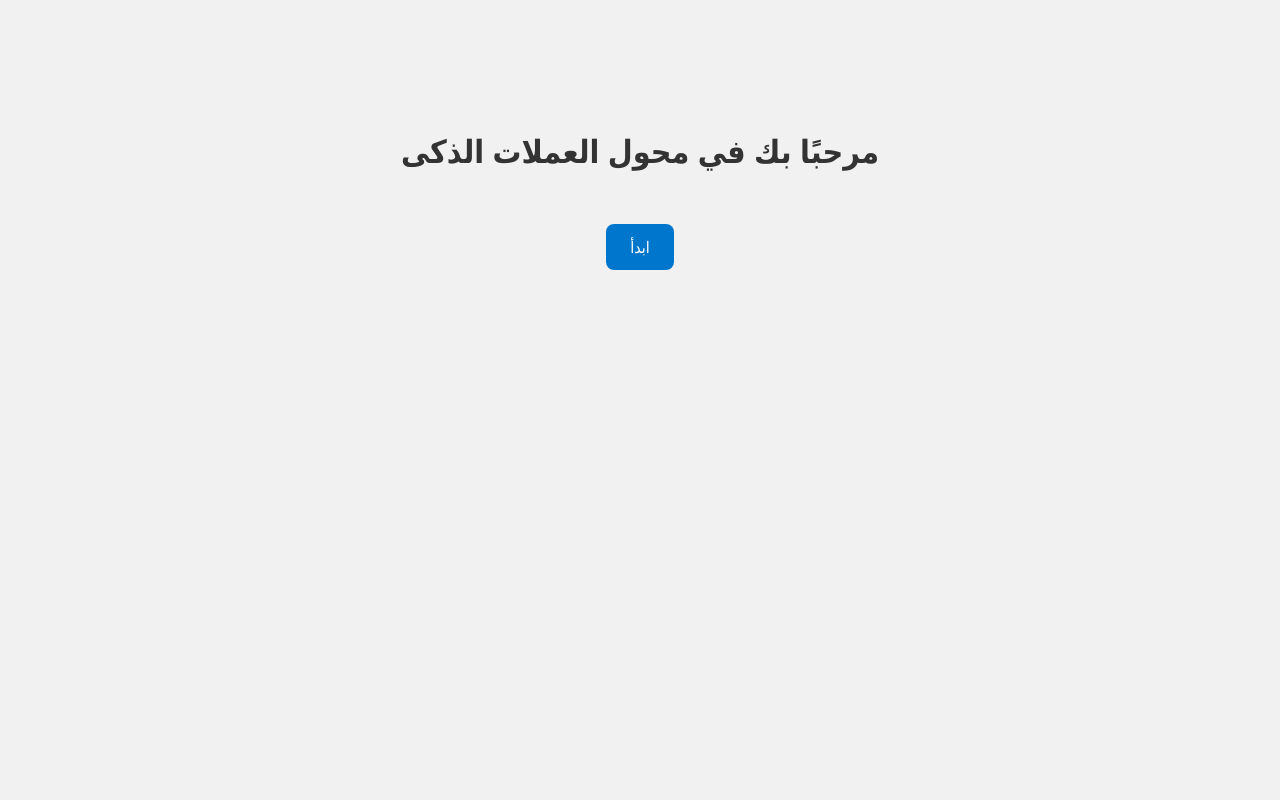
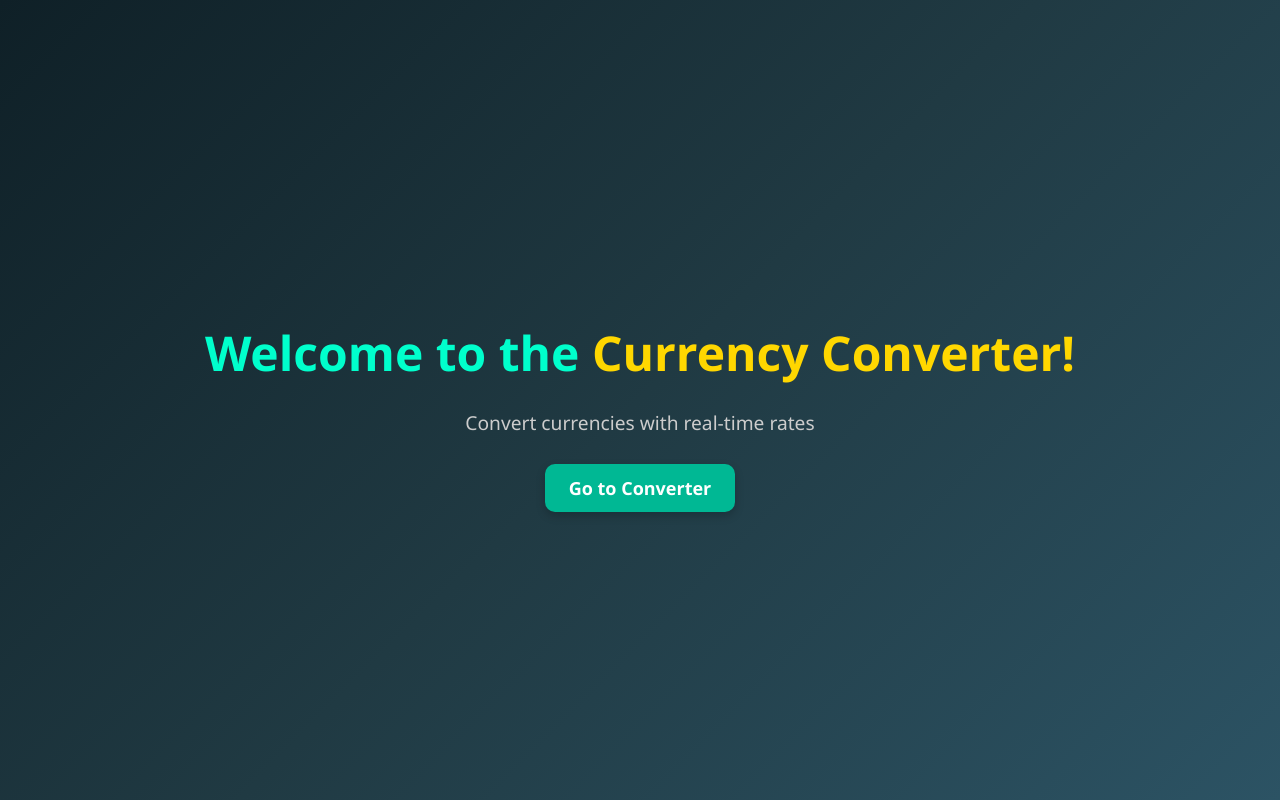
Before and after one commit to ahmedrafat23/currency_converter, a Flask app: page / in a window 1280 px wide. Run offline with Flask 3, Linux system fonts and the light colour scheme.

Commit message:
23/7/2025

```diff
--- a/app.py
+++ b/app.py
@@ -2,13 +2,13 @@ from flask import Flask, render_template
 
 app = Flask(__name__)
 
-@app.route('/')
+@app.route("/")
 def welcome():
-    return render_template('welcome.html')
+    return render_template("welcome.html")
 
-@app.route('/converter')
+@app.route("/converter")
 def converter():
-    return render_template('index.html')  # صفحة المحول الحالية
+    return render_template("converter.html")
 
-if __name__ == '__main__':
+if __name__ == "__main__":
     app.run(debug=True)
--- /dev/null
+++ b/static/css/style.css
@@ -0,0 +1,53 @@
+body {
+    margin: 0;
+    padding: 0;
+    font-family: 'Segoe UI', sans-serif;
+    background: linear-gradient(135deg, #0f2027, #203a43, #2c5364);
+    color: white;
+    display: flex;
+    align-items: center;
+    justify-content: center;
+    height: 100vh;
+    overflow: hidden;
+}
+
+.welcome-container {
+    text-align: center;
+    animation: slideUp 1.5s ease-out;
+}
+
+.welcome-container h1 {
+    font-size: 3em;
+    margin-bottom: 0.5em;
+    color: #00ffcc;
+}
+
+.welcome-container h1 span {
+    color: gold;
+}
+
+.welcome-container p {
+    font-size: 1.2em;
+    color: #ccc;
+    margin-bottom: 1.5em;
+}
+
+/* زر أنيق */
+.converter-btn {
+    display: inline-block;
+    padding: 12px 24px;
+    background-color: #00b894;
+    /* لون جذاب */
+    color: white;
+    text-decoration: none;
+    font-size: 18px;
+    font-weight: bold;
+    border-radius: 10px;
+    transition: background-color 0.3s ease, transform 0.2s ease;
+    box-shadow: 0 4px 10px rgba(0, 0, 0, 0.2);
+}
+
+.converter-btn:hover {
+    background-color: #019874;
+    transform: scale(1.05);
+}
--- /dev/null
+++ b/static/js/welcome.js
@@ -0,0 +1,9 @@
+document.addEventListener("DOMContentLoaded", () => {
+    const audio = document.getElementById("money-audio");
+    if (audio) {
+        audio.volume = 0.7;
+        audio.play().catch(e => {
+            console.log("Autoplay blocked:", e);
+        });
+    }
+});
--- a/templates/welcome.html
+++ b/templates/welcome.html
@@ -1,41 +1,26 @@
 <!DOCTYPE html>
-<html lang="ar">
+<html lang="en">
 
 <head>
     <meta charset="UTF-8">
-    <title>مرحبًا بك</title>
-    <style>
-        body {
-            font-family: 'Segoe UI', Tahoma, Geneva, Verdana, sans-serif;
-            background-color: #f1f1f1;
-            text-align: center;
-            padding-top: 100px;
-        }
-
-        h1 {
-            color: #333;
-        }
-
-        a {
-            display: inline-block;
-            margin-top: 30px;
-            padding: 12px 24px;
-            background-color: #0077cc;
-            color: white;
-            text-decoration: none;
-            border-radius: 8px;
-            font-size: 16px;
-        }
-
-        a:hover {
-            background-color: #005fa3;
-        }
-    </style>
+    <title>Welcome</title>
+    <link rel="stylesheet" href="{{ url_for('static', filename='css/style.css') }}">
 </head>
 
 <body>
-    <h1>مرحبًا بك في محول العملات الذكى</h1>
-    <a href="/converter">ابدأ</a>
+    <div class="welcome-container">
+        <h1>Welcome to the <span>Currency Converter!</span></h1>
+        <p>Convert currencies with real-time rates</p>
+
+        <!-- زر أنيق للانتقال إلى صفحة المحول -->
+        <a href="/converter" class="converter-btn">Go to Converter</a>
+    </div>
+
+    <audio id="money-audio" autoplay>
+        <source src="{{ url_for('static', filename='audio/money.mp3') }}" type="audio/mpeg">
+    </audio>
+
+    <script src="{{ url_for('static', filename='js/welcome.js') }}"></script>
 </body>
 
 </html>
```
Also changed, not shown: templates/converter.html (renamed from templates/index.html), 1 other file.
